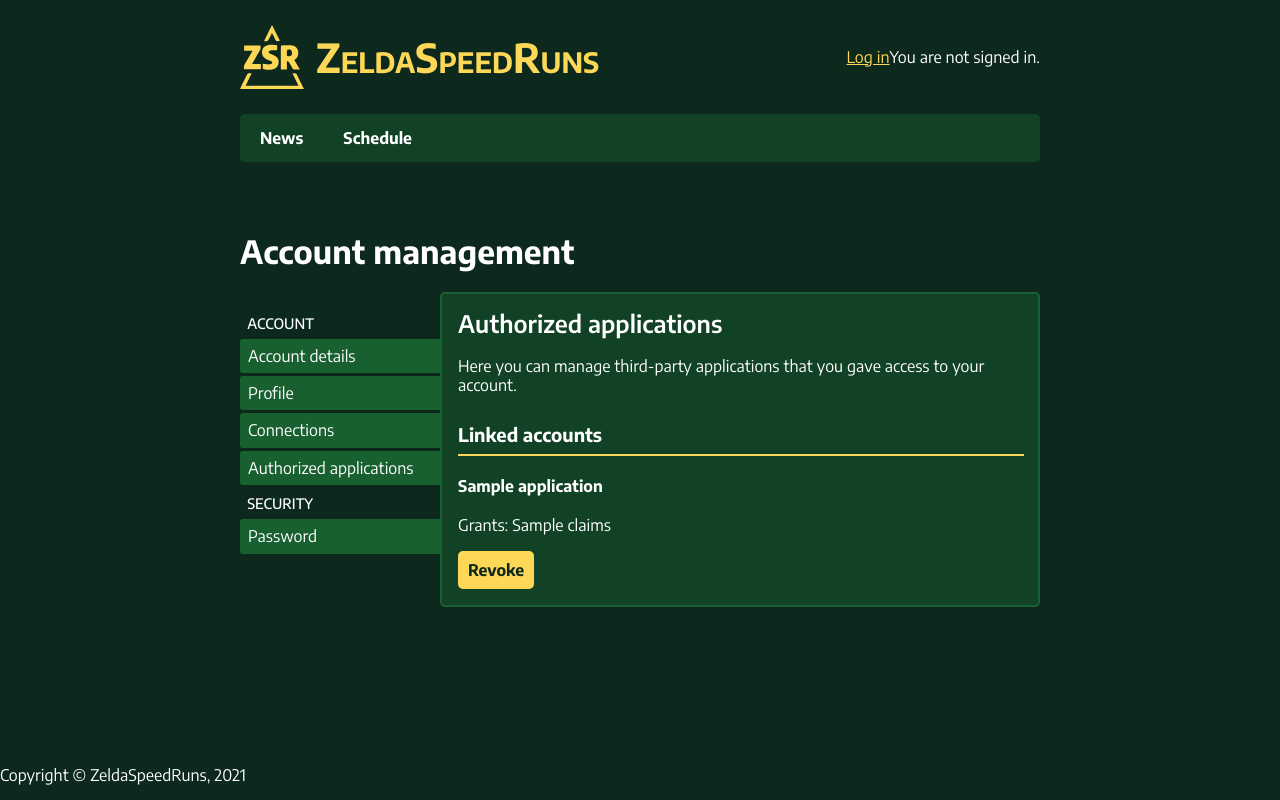
After one commit to knxtdoor/zeldaspeedruns, a Django app: template templates/accounts/acm_applications.html in a window 1280 px wide. The commit adds this page. Run offline with Django 3.2, Linux system fonts and the light colour scheme; the template is opened without the code that fills it: most values are stand-ins (such as "Sample title", 1, 10 or a date in 2020); style sheets or scripts are compiled from the project's sources; some libraries are stand-ins or nearby versions.

Commit message:
OAuth2 essentials and authorized application management.

```diff
--- a/accounts/urls.py
+++ b/accounts/urls.py
@@ -8,5 +8,7 @@ urlpatterns = [
     path('manage/', views.SettingsView.as_view(), name='acm'),
     path('manage/profile/', views.ProfileSettingsView.as_view(), name='manage_profile'),
     path('manage/connections/', views.ConnectionsView.as_view(), name='connections'),
-    path('manage/email_change/<str:code>/', views.EmailChangeView.as_view(), name='email_change'),
+    path('manage/applications/', views.AuthorizedApplicationsListView.as_view(), name='applications'),
+    path('manage/applications/<int:pk>/delete/',
+         views.AuthorizedApplicationDeleteView.as_view(), name='delete_application'),
 ]
--- a/requirements.txt
+++ b/requirements.txt
@@ -1,6 +1,9 @@
 django>=3.2.0
+djangorestframework>=3.12.0
 django-compressor>=2.4.0
 django-libsass>=0.9.0
+django-oauth-toolkit>=1.5.0
+django-cors-headers>=3.8.0
 social-auth-app-django>=5.0.0
 coverage>=5.5
 Pillow>=8.3.0
--- a/templates/accounts/acm.html
+++ b/templates/accounts/acm.html
@@ -10,6 +10,7 @@
             <a href="{% url 'accounts:acm' %}" class="acm-navigation__item">Account details</a>
             <a href="{% url 'accounts:manage_profile' %}" class="acm-navigation__item">Profile</a>
             <a href="{% url 'accounts:connections' %}" class="acm-navigation__item">Connections</a>
+            <a href="{% url 'accounts:applications' %}" class="acm-navigation__item">Authorized applications</a>
             <div class="acm-navigation__legend">Security</div>
             <a href="{% url 'password_change' %}" class="acm-navigation__item">Password</a>
         </nav>
--- /dev/null
+++ b/templates/accounts/acm_applications.html
@@ -0,0 +1,23 @@
+{% extends 'accounts/acm.html' %}
+
+{% block blade_content %}
+    <h2 class="acm-blade__title">Authorized applications</h2>
+    <p>Here you can manage third-party applications that you gave access to your account.</p>
+
+    {% if authorized_applications.count > 0 %}
+        <h3 class="acm-connection-heading">Linked accounts</h3>
+        <hr/>
+        {% for grant in authorized_applications %}
+            <form method="post" action="{% url 'accounts:delete_application' grant.id %}"
+                  class="acm-authorized-application-info">
+                {% csrf_token %}
+                <h4>{{ grant.application }}</h4>
+                <p>Grants: {{ grant.claims }}</p>
+
+                <button type="submit">Revoke</button>
+            </form>
+        {% endfor %}
+    {% else %}
+        <h3>You have not authorized any applications.</h3>
+    {% endif %}
+{% endblock %}
--- a/zeldaspeedruns/urls.py
+++ b/zeldaspeedruns/urls.py
@@ -23,8 +23,10 @@ from news.views import ArticleListView
 
 urlpatterns = [
     path('admin/', admin.site.urls),
+    path('oauth2/', include('oauth2_provider.urls', namespace='oauth2_provider')),
     path('i18n/', include('django.conf.urls.i18n')),
     path('auth/', include('social_django.urls', namespace='social')),
+    path('api-auth/', include('rest_framework.urls')),
     *static(settings.MEDIA_URL, document_root=settings.MEDIA_ROOT),
 ]
 
```
Also changed, not shown: accounts/views.py (+24 -1 lines), 1 other file.
